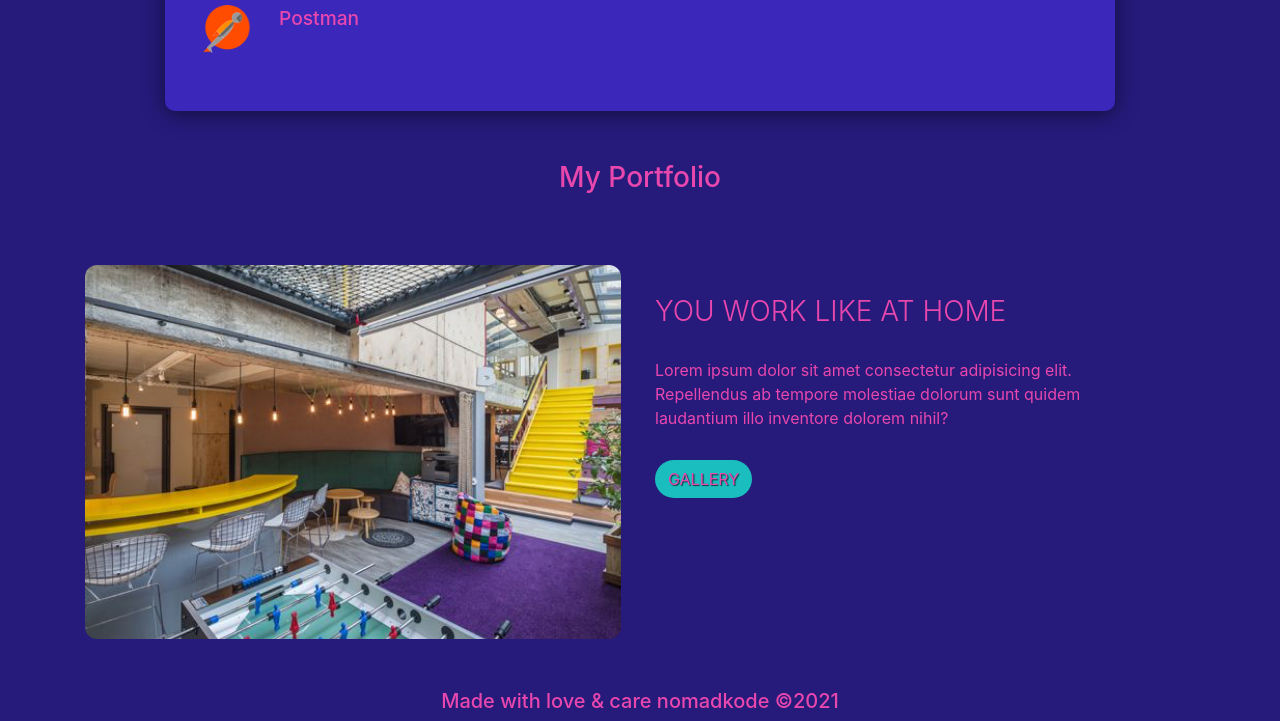
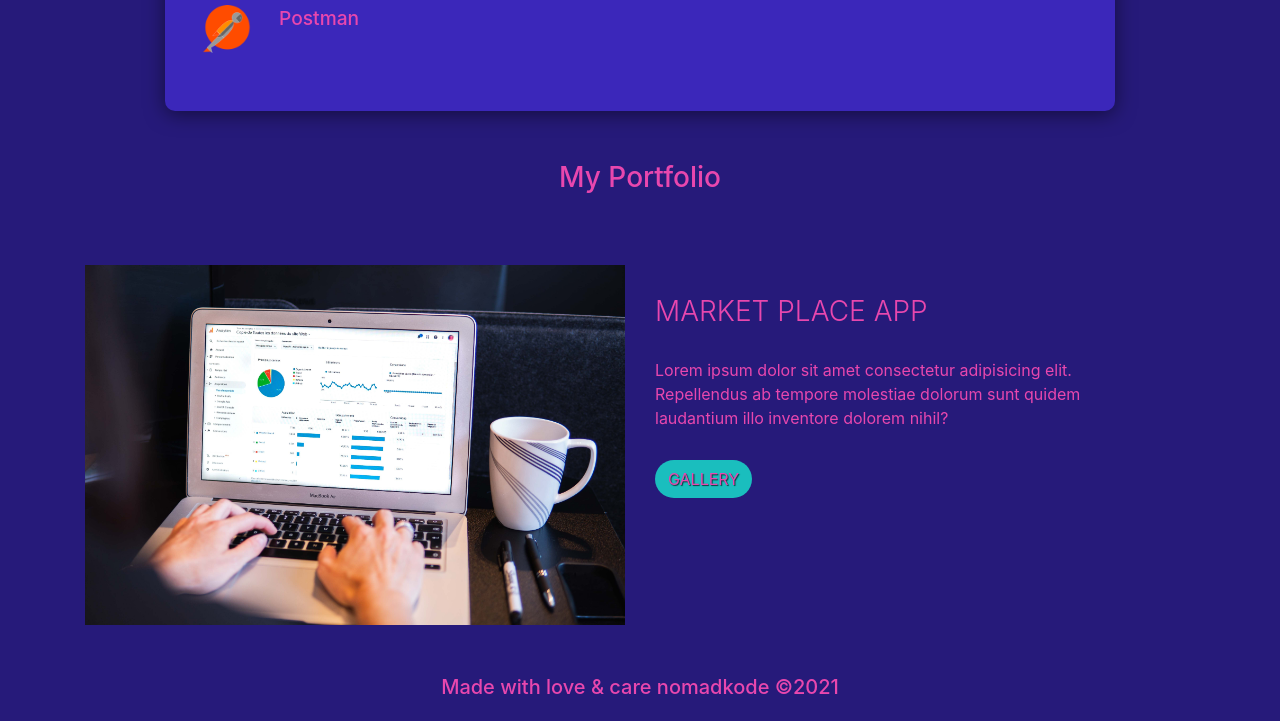
Before and after one commit to nomadkode/nomadcyberpunk, a plain HTML site: page index.html in a window 1280 px wide. Shown: the part 870-1591 px from the top of the page. Drawn offline with nearby package versions, Linux system fonts and the light colour scheme.

Commit message:
layout done

```diff
--- a/index.html
+++ b/index.html
@@ -14,7 +14,7 @@
     <link rel="preconnect" href="https://fonts.gstatic.com">
     <link href="https://fonts.googleapis.com/css2?family=Audiowide&family=Montserrat&display=swap" rel="stylesheet">
 
-    <title>landing page</title>
+    <title>Personal Site</title>
   </head>
   <body>
     <!-- navbar -->
@@ -94,10 +94,10 @@
       <h3 class="my-portfolio">My Portfolio</h3>
       <div class="row portfolio">
         <div class="col-lg-6">
-          <img src="img/workingspace.png" class="img-fluid" alt="">
+          <img src="img/marketplace.jpg" class="img-fluid" alt="">
         </div>
         <div class="col-lg-5">
-          <h3>You work like at home</h3>
+          <h3>Market Place App</h3>
           <p>Lorem ipsum dolor sit amet consectetur adipisicing elit. Repellendus ab tempore molestiae dolorum sunt quidem laudantium illo inventore dolorem nihil?</p>
           <a href="" class="btn button">Gallery</a>
         </div>
```
Also changed, not shown: img/employee.png (deleted), img/hires.png (deleted), img/img1.png (deleted), img/img2.png (deleted), img/img3.png (deleted), img/marketplace.jpg (added), img/security.png (deleted), img/workingspace.png (deleted).
